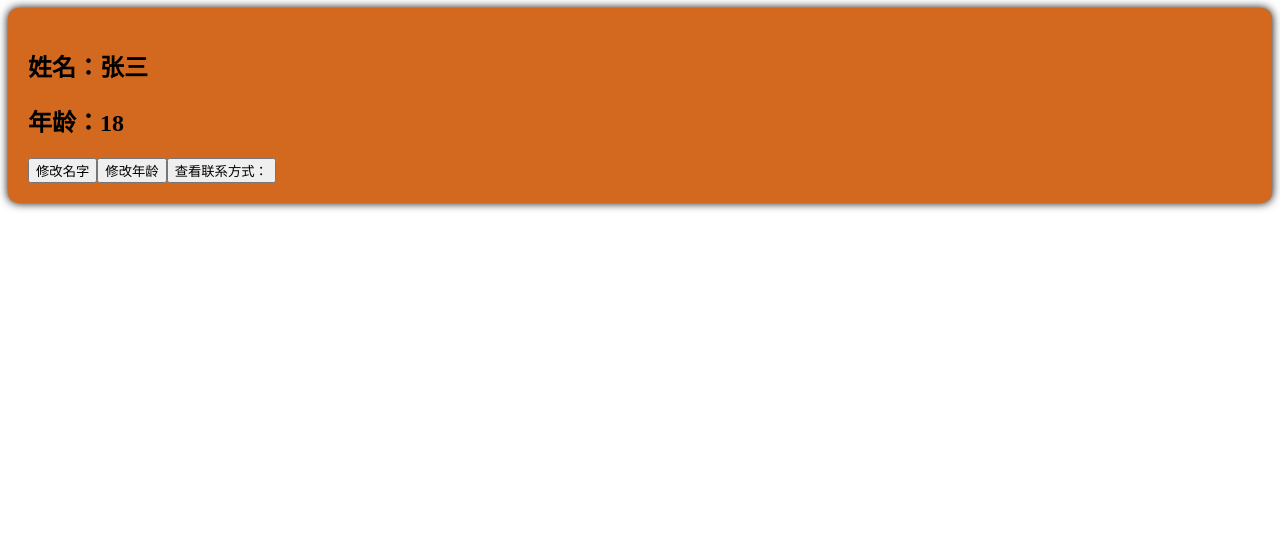
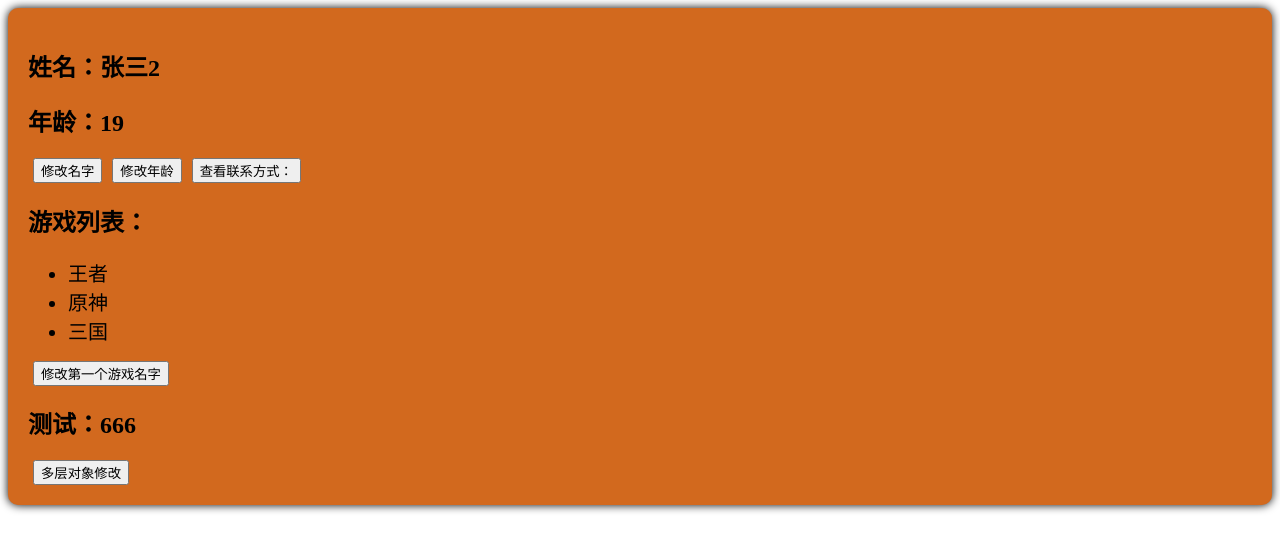
Before and after one commit to PlumDong/vue3-shangguigu-2023, a Vue app: page / in a window 1280 px wide. Shown: the top 550 px of the page. Built offline with nearby package versions, Linux system fonts and the light colour scheme.

Commit message:
reactive 创建对象类型的响应式数据

```diff
--- a/src/components/Person.vue
+++ b/src/components/Person.vue
@@ -1,30 +1,56 @@
 <template>
   <div class="person">
-    <h2>姓名：{{ name }}</h2>
-    <h2>年龄：{{ age }}</h2>
+    <h2>姓名：{{ student.name }}</h2>
+    <h2>年龄：{{ student.age }}</h2>
     <button @click="setName">修改名字</button>
     <button @click="setAge">修改年龄</button>
     <button @click="showTel">查看联系方式：</button>
+    <br>
+    <h2>游戏列表：</h2>
+    <ul>
+      <li v-for="g in games" :key="g.id">{{ g.name }}</li>
+    </ul>
+    <button @click="setFirstGame">修改第一个游戏名字</button>
+    <h2>测试：{{ obj.a.b.c }}</h2>
+    <button @click="setObj">多层对象修改</button>
   </div>
 </template>
 <script lang="ts" name='Person11' setup>
-import {ref} from 'vue'
 
-let name = ref('张三')
-let age = ref(18)
-let tel = '1380000000'
+import {reactive} from 'vue'
 
+// 对象类型响应数据
+let student = reactive({name: '张三2', age: 19, tel: '1380000000'})
+// 数组类型响应数据
+let games = reactive([{id: '01', name: '王者'}, {id: '02', name: '原神'}, {id: '03', name: '三国'},])
+// 多层嵌套对象相应数据
+let obj = reactive({
+    a:{
+        b:{
+            c:666
+        }
+    }
+})
+
+console.log(games)
 // end
 function setName() {
-    name.value = 'zhang-san'
+    student.name = 'zhang-san'
 }
 
 function setAge() {
-    age.value += 1
+    student.age += 1
 }
 
 function showTel() {
-    alert(tel)
+    alert(student.tel)
+}
+function setFirstGame(){
+    games[0].name = '英雄联盟'
+    console.log(games[0])
+}
+function setObj(){
+    obj.a.b.c = 999
 }
 </script>
 <style scoped>
@@ -35,4 +61,11 @@ function showTel() {
   border-radius: 10px;
   padding: 20px;
 }
+
+button {
+  margin: 0 5px;
+}
+li{
+  font-size: 20px;
+}
 </style>
```
